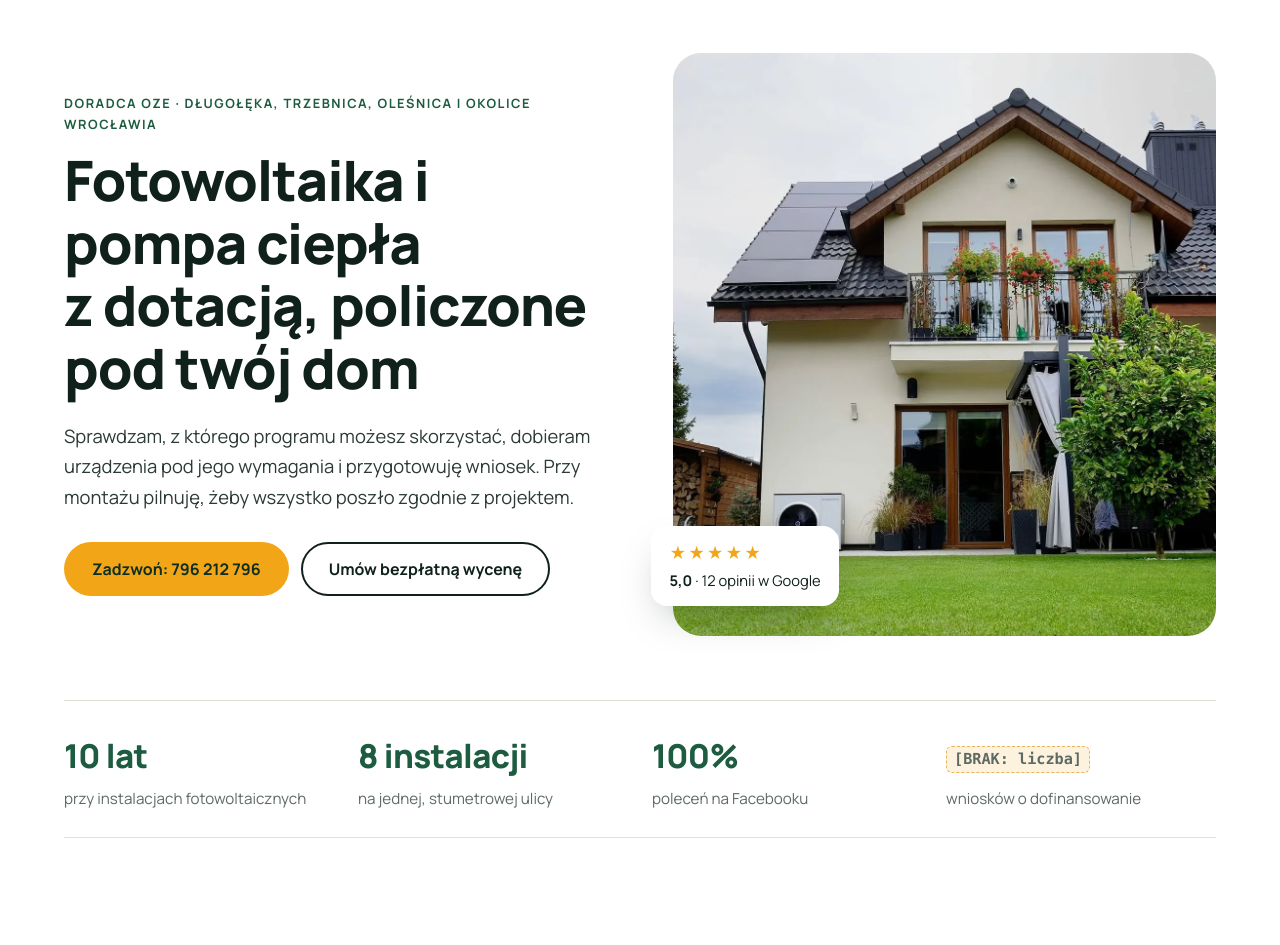
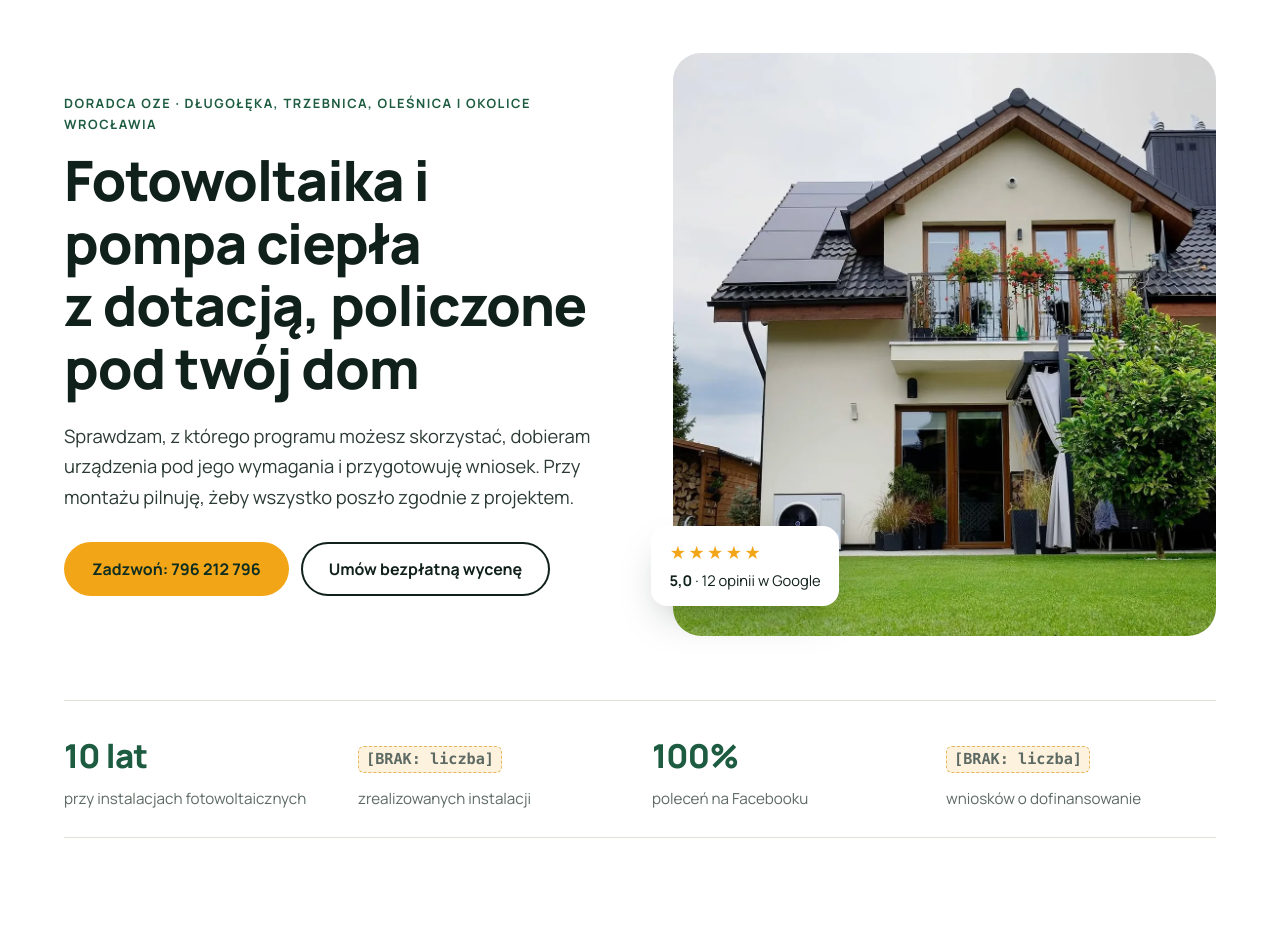
Before and after one commit to Impulseo-pl/rafal-szostak-oze, a plain HTML site: page index.html in a window 1280 px wide. Shown: the part 80-1025 px from the top of the page. Drawn offline with Linux system fonts and the light colour scheme.

Commit message:
Pasek liczb: placeholder na łączną liczbę realizacji
Co-Authored-By: Claude Opus 5.5 <noreply@anthropic.com>

```diff
--- a/index.html
+++ b/index.html
@@ -96,7 +96,7 @@
   <div class="wrap">
     <ul class="facts">
       <li><strong>10 lat</strong><span>przy instalacjach fotowoltaicznych</span></li>
-      <li><strong>8 instalacji</strong><span>na jednej, stumetrowej ulicy</span></li>
+      <li><strong><span class="ph">[BRAK: liczba]</span></strong><span>zrealizowanych instalacji</span></li>
       <li><strong>100%</strong><span>poleceń na Facebooku</span></li>
       <li><strong><span class="ph">[BRAK: liczba]</span></strong><span>wniosków o dofinansowanie</span></li>
     </ul>
```
